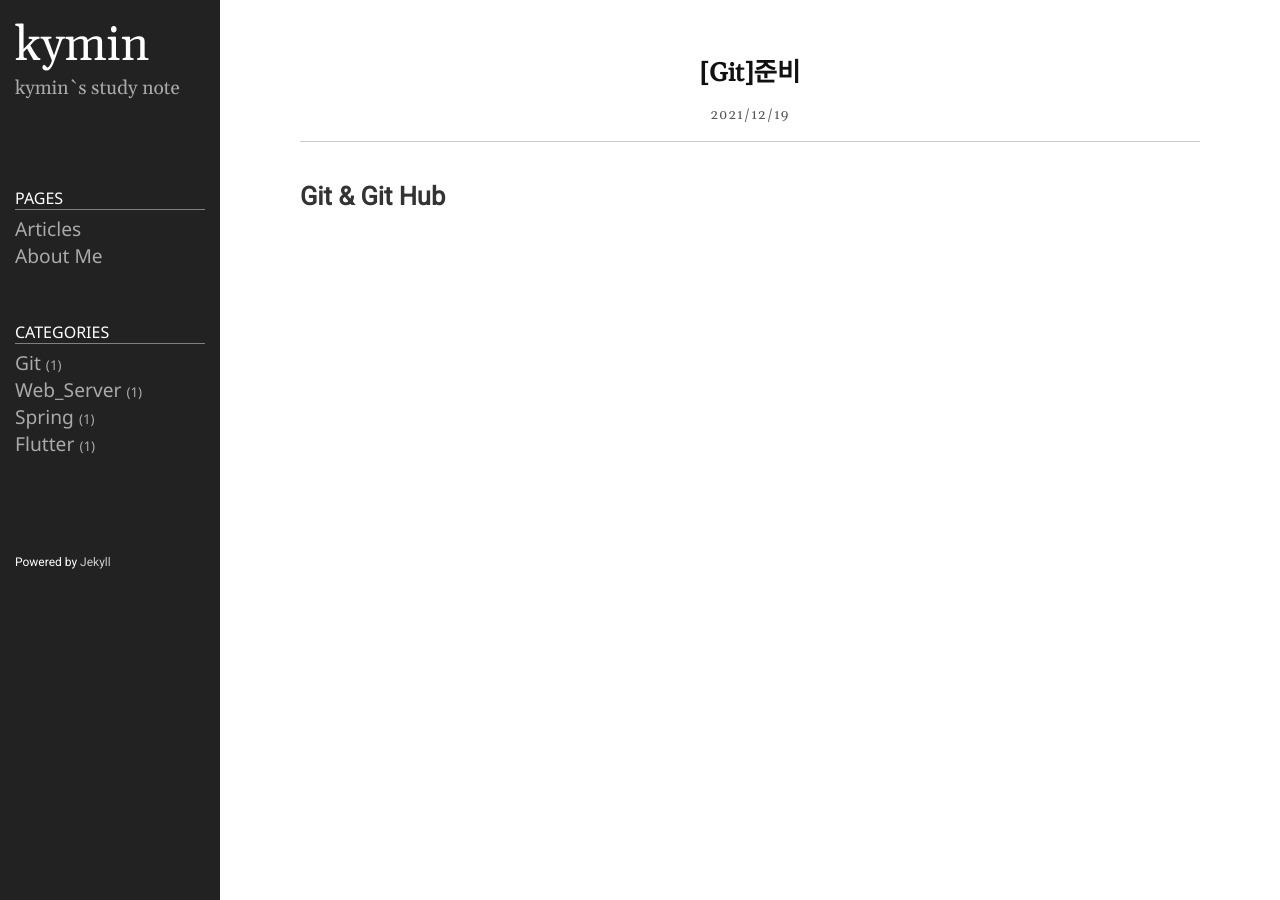
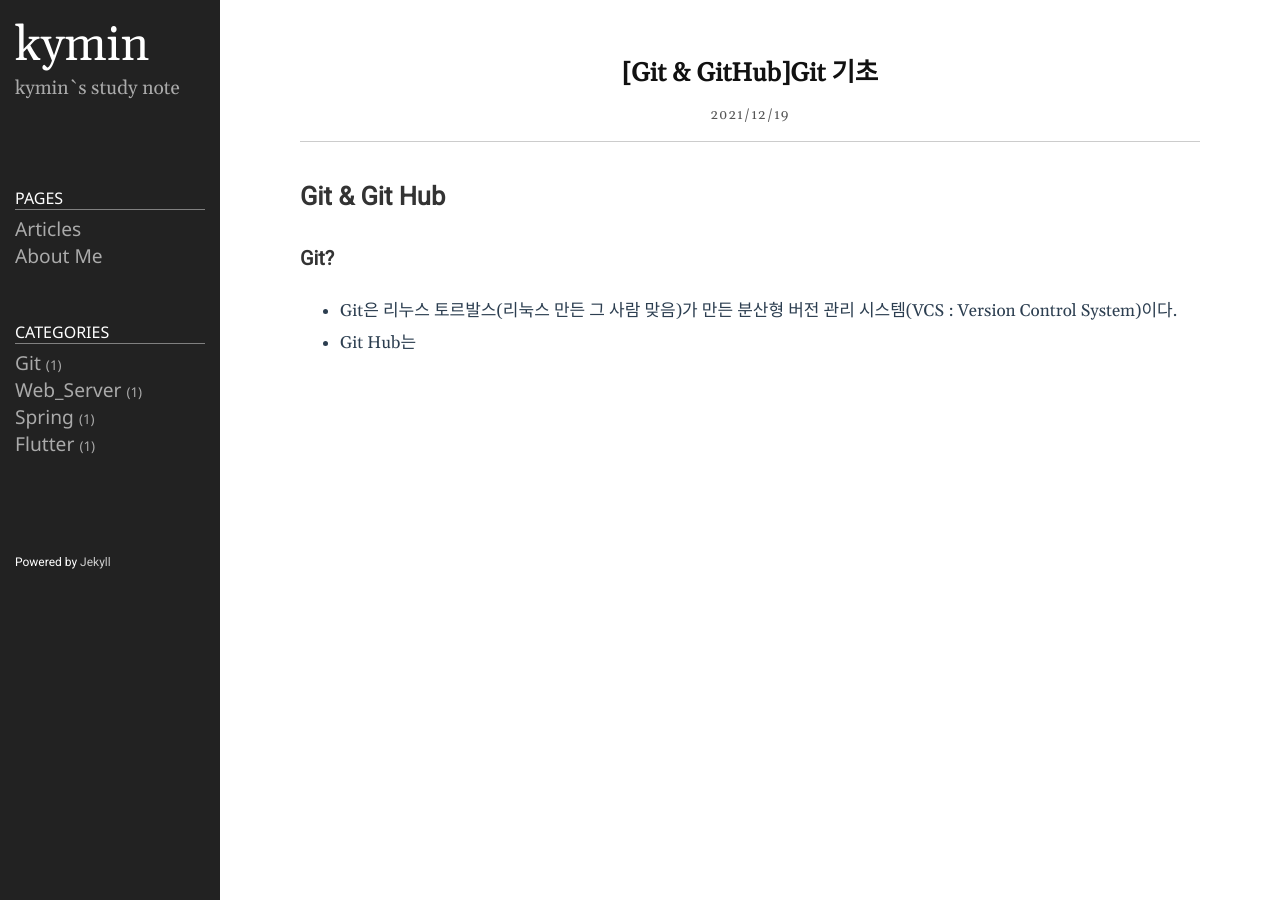
Before and after one commit to Kyoung-M1N/kyoung-M1N.github.io, a Jekyll site: the page built from _posts/2021-12-19-[Git]preparation.markdown, in a window 1280 px wide. Built offline with Jekyll 4.4.1, drawn with Linux system fonts in a browser that asks for light colours.

Commit message:
포스트 수정

```diff
--- a/_posts/2021-12-19-[Git]preparation.markdown
+++ b/_posts/2021-12-19-[Git]preparation.markdown
@@ -1,7 +1,12 @@
 ---
 layout: post
-title: "[Git]준비"
+title: "[Git & GitHub]Git 기초"
 date: 2021-12-19 19:31
 categories: Git
 ---
 # Git & Git Hub
+
+### Git?
+
+- Git은 리누스 토르발스(리눅스 만든 그 사람 맞음)가 만든 분산형 버전 관리 시스템(VCS : Version Control System)이다.
+- Git Hub는
```
